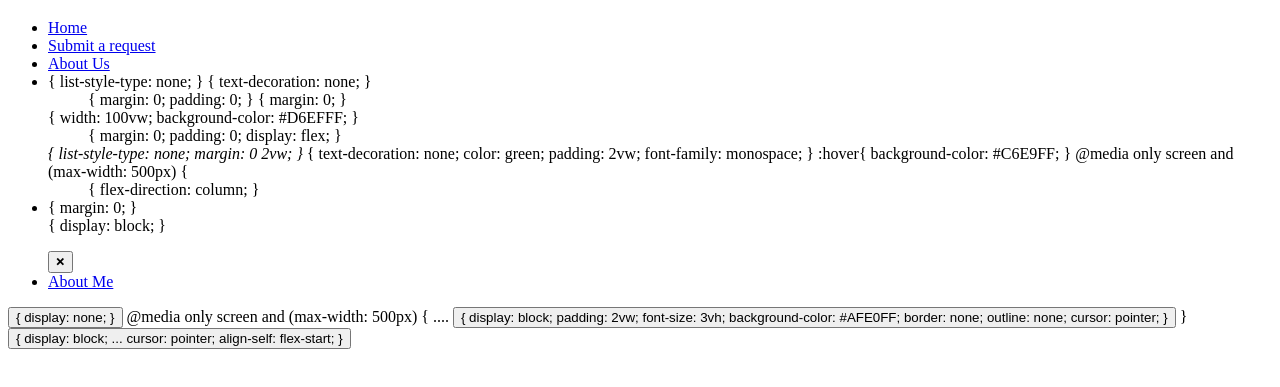
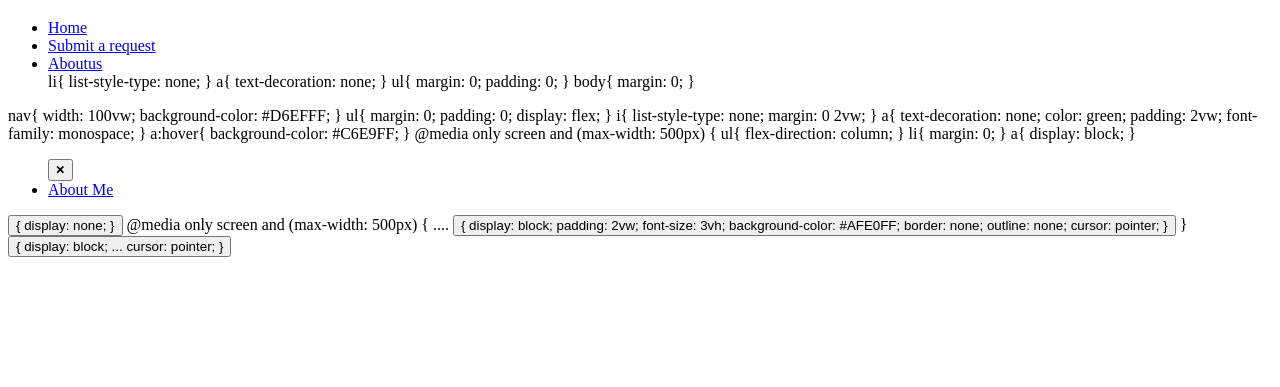
Before and after one commit to Starlight-Staff/Starlight, a plain HTML site: page Index.html in a window 1280 px wide. Shown: the part 61-448 px from the top of the page. Drawn offline with nearby package versions, Linux system fonts and the light colour scheme.

Commit message:
Update Index.html

```diff
--- a/Index.html
+++ b/Index.html
@@ -1,7 +1,10 @@
 <!DOCTYPE html>
 <html>
 <head>
-	<style type="css"></style>
+	<style type="css">
+body {background-color:#09B5FE;}
+h1   {color: blue;}
+p    {color: red;}</style>
 </head>
  <body>
  <script src="jquery-3.4.0.min.js"></script>
@@ -26,71 +29,71 @@ $("li").toggle("slow");
 	<ul>
   	  <li><a href="#home">Home</a></li>
   	  <li><a href="#submit_a_request">Submit a request</a></li>
-  	  <li><a href="#About_us">About Us</a></li>
-	  <li>{
+  	  <li><a href="#About_us">Aboutus</a></li>
+	 li{
   	    list-style-type: none;
 		    }
 
-	  <a>{
+	  a{
   	   text-decoration: none;
-	     }</a>
+	     }
 
-	<ul>{
+	  ul{
   	    margin: 0;
-  		padding: 0;
+  		  padding: 0;
 	        }
 
-		<body>{
+		body{
   			margin: 0;
-			  }</body>
+			  }
+
     </ul>
-
-<nav>{
-		  width: 100vw;
+        nav{
+		    width: 100vw;
   		  background-color: #D6EFFF;
-  				}</nav>
-  	<ul>{
+  				}
+  	ul{
   margin: 0;
   padding: 0;
   display: flex;
-		  }</ul>
-    <i>{
+		  }
+    i{
   list-style-type: none;
   margin: 0 2vw;
-}</i>
+}
 
-<a>{
+a{
   text-decoration: none;
 
   color: green;
   padding: 2vw;
   font-family: monospace;
-}</a>
+}
 
-<a>:hover{
+a:hover{
   background-color: #C6E9FF;
-}</a>
+}
 
 @media only screen and (max-width: 500px) {
-  <ul>{
+  ul{
     flex-direction: column;
-  }</ul>
+  }
 
 
-  <li>{
+  li{
     margin: 0;
-  }</li>
+  }
 
-  <a>{
+  a{
     display: block;
-  }</a>
+  }
 
   </nav>
   <nav>
   <ul>
       <button> 🞬 </button>
     <li>
-      <a href="#aboutUe"> About Me </a>
+      <a href="#aboutMe"> About Me </a>
     </li>
    </nav>
 
@@ -117,7 +120,6 @@ $("li").toggle("slow");
     display: block;
     ...
     cursor: pointer;
-    align-self: flex-start;
   }</button>
  </body>
 </html>
```
